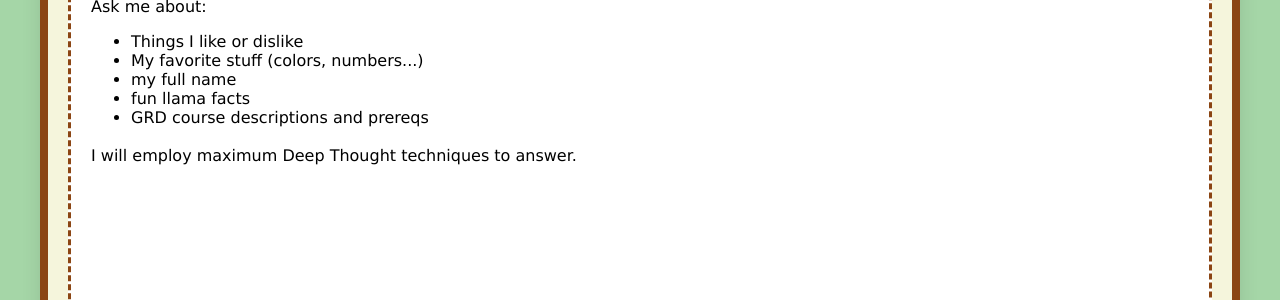
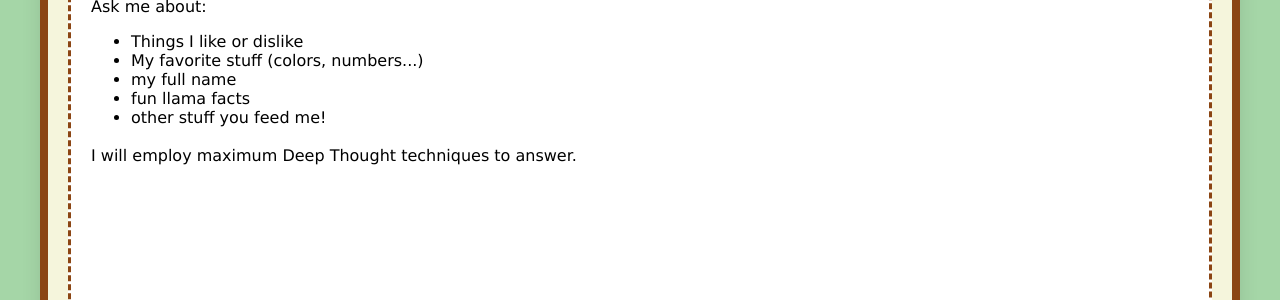
Before and after one commit to norrisaftcc/norrisaftcc.github.io, a Jekyll site: the page genna.html, which Jekyll copies as it is, in a window 1280 px wide. Shown: the part 355-655 px from the top of the page. Built offline with Jekyll 4.4.1, drawn with Linux system fonts in a browser that asks for light colours; a script that is not in the unit is left out.

Commit message:
Update genna.html
removed grd

```diff
--- a/genna.html
+++ b/genna.html
@@ -142,7 +142,7 @@
     <li>My favorite stuff (colors, numbers...)</li>
     <li>my full name</li>
     <li>fun llama facts</li>
-    <li><strikethrough>GRD course descriptions and prereqs</strikethrough></li>
+    <li>other stuff you feed me!</li>
   </ul>
   <h3></h3>I will employ maximum Deep Thought techniques to answer.</h3>
 </p>
```
